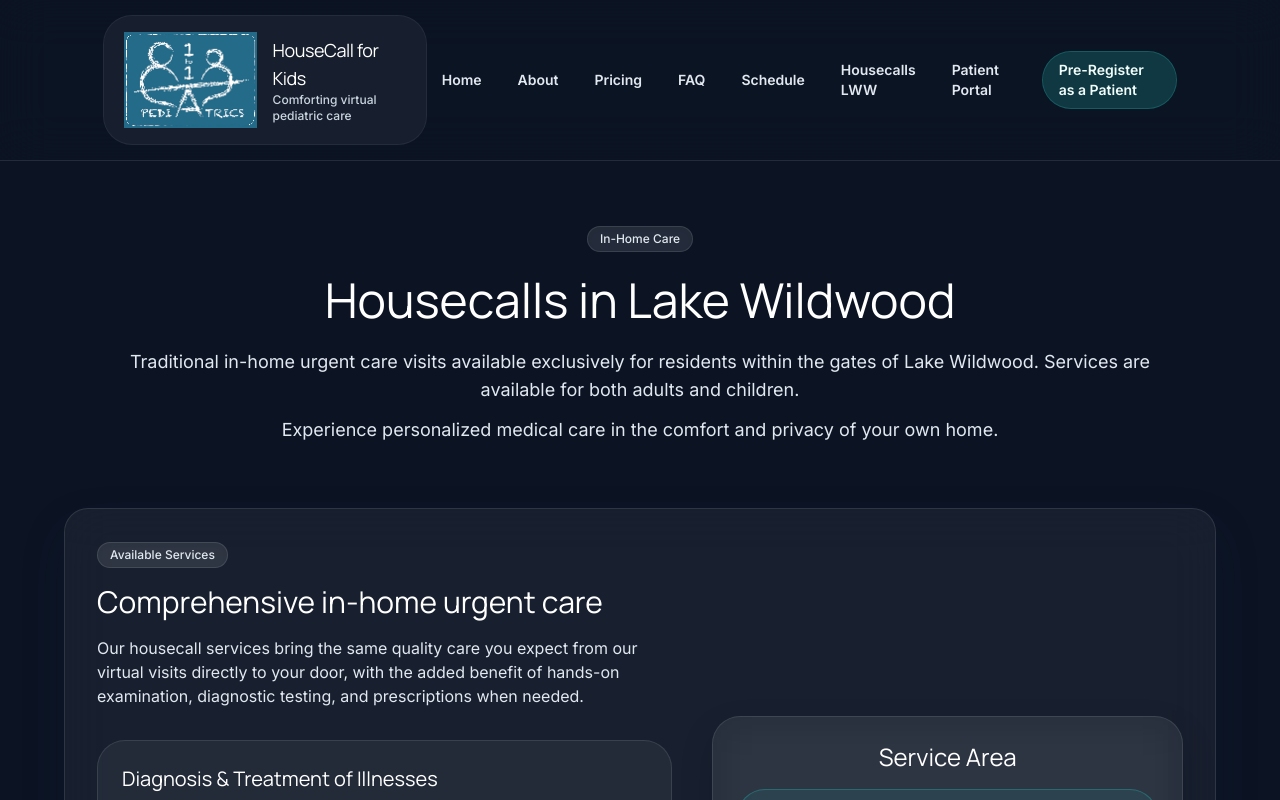
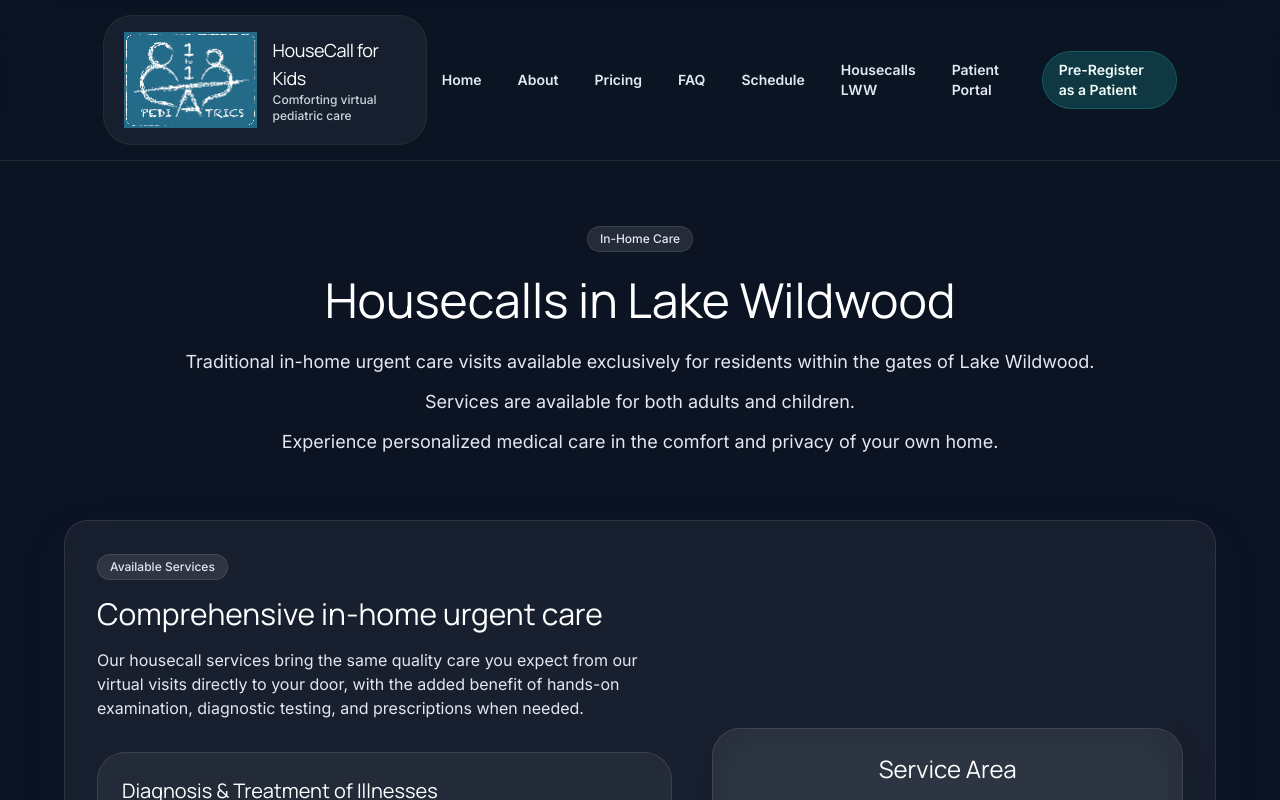
Before and after one commit to DrewNash65/HouseCallForKidsWebsite, a Next.js app: page /housecalls-lww in a window 1280 px wide. Shown: the top 800 px of the page. Built offline with nearby package versions, Linux system fonts and the light colour scheme.

Commit message:
Split into three centered sentences on separate lines

```diff
--- a/app/housecalls-lww/page.tsx
+++ b/app/housecalls-lww/page.tsx
@@ -6,10 +6,13 @@ export default function HousecallsLWWPage() {
         <h1 className="mt-6 font-heading text-4xl text-white sm:text-5xl">
           Housecalls in Lake Wildwood
         </h1>
-        <p className="mt-6 text-lg text-slate-200">
-          Traditional in-home urgent care visits available exclusively for residents within the gates of Lake Wildwood. Services are available for both adults and children.
+        <p className="mt-6 text-lg text-slate-200 text-center">
+          Traditional in-home urgent care visits available exclusively for residents within the gates of Lake Wildwood.
         </p>
-        <p className="mt-3 text-lg text-slate-200">
+        <p className="mt-3 text-lg text-slate-200 text-center">
+          Services are available for both adults and children.
+        </p>
+        <p className="mt-3 text-lg text-slate-200 text-center">
           Experience personalized medical care in the comfort and privacy of your own home.
         </p>
       </section>
```
